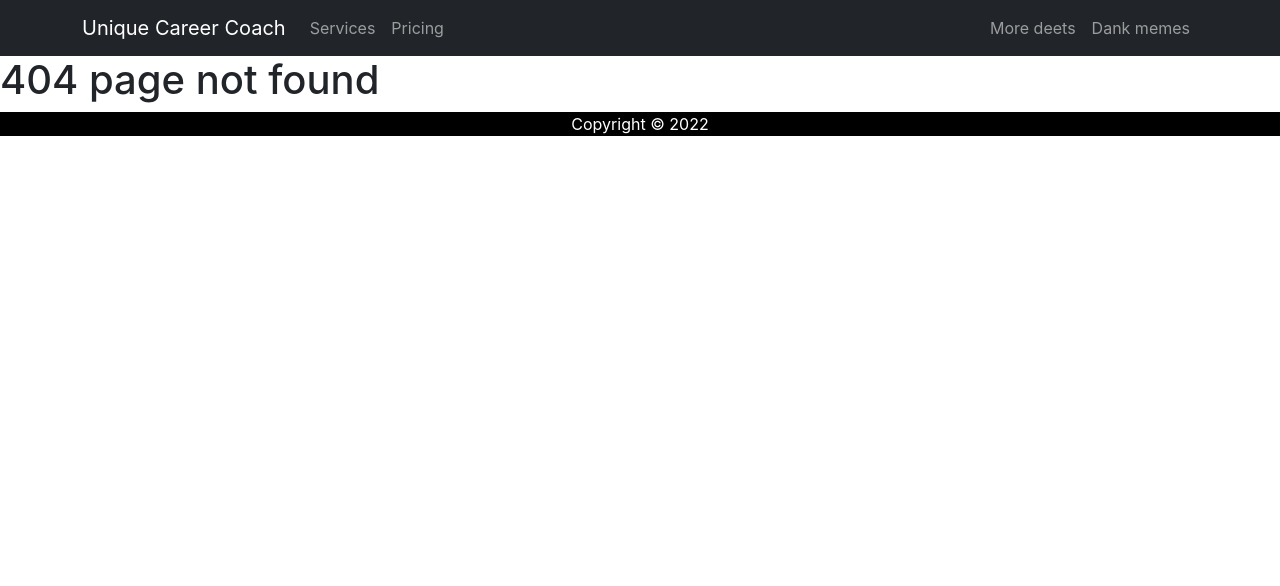
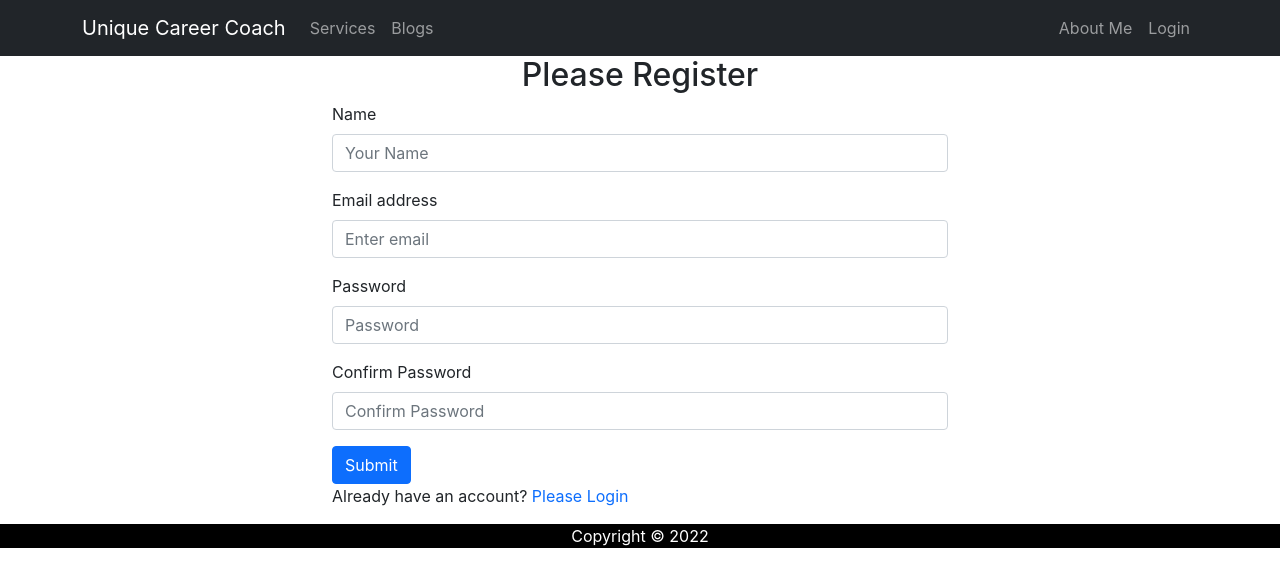
Before and after one commit to AtiqRahman1/unique-career-coach-assignment10, a React (Create React App) app: page /register in a window 1280 px wide. Before the commit this address had no page. Shown: the top 586 px of the page. Built offline with nearby package versions, Linux system fonts and the light colour scheme.

Commit message:
complete register form

```diff
--- a/src/App.js
+++ b/src/App.js
@@ -5,7 +5,9 @@ import Blogs from './components/Blogs/Blogs';
 import Footer from './components/Footer/Footer';
 import Header from './components/Header/Header';
 import Home from './components/Home/Home';
+import Login from './components/Login/Login';
 import NotFound from './components/NotFound/NotFound';
+import Register from './components/Register/Register';
 
 
 function App() {
@@ -14,8 +16,11 @@ function App() {
       <Header></Header>
       <Routes>
         <Route path='/' element={<Home></Home>}></Route>
+        <Route path='/home' element={<Home></Home>}></Route>
         <Route path='/blogs' element={<Blogs></Blogs>}></Route>
         <Route path='/aboutme' element={<AboutMe></AboutMe>}></Route>
+        <Route path='/login' element={<Login></Login>}></Route>
+        <Route path='/register' element={<Register></Register>}></Route>
         <Route path='*' element={<NotFound></NotFound>}></Route>
 
       </Routes>
--- a/src/components/Blogs/Blogs.js
+++ b/src/components/Blogs/Blogs.js
@@ -2,7 +2,7 @@ import React from 'react';
 
 const Blogs = () => {
     return (
-        <div>
+        <div id='blogs'>
             <h2>Answer of questions</h2>
         </div>
     );
--- a/src/components/Header/Header.js
+++ b/src/components/Header/Header.js
@@ -1,22 +1,23 @@
 import React from 'react';
 import { Container, Nav, Navbar } from 'react-bootstrap';
+import { Link } from 'react-router-dom';
 
 const Header = () => {
     return (
         <>
-            <Navbar collapseOnSelect expand="lg" bg="dark" variant="dark">
+            <Navbar collapseOnSelect expand="lg" sticky='top' bg="dark" variant="dark">
                 <Container>
                     <Navbar.Brand href="#home">Unique Career Coach</Navbar.Brand>
                     <Navbar.Toggle aria-controls="responsive-navbar-nav" />
                     <Navbar.Collapse id="responsive-navbar-nav">
                         <Nav className="me-auto">
                             <Nav.Link href="#services">Services</Nav.Link>
-                            <Nav.Link href="#pricing">Pricing</Nav.Link>
+                            <Nav.Link href="#blogs">Blogs</Nav.Link>
                         </Nav>
                         <Nav>
-                            <Nav.Link href="#deets">More deets</Nav.Link>
-                            <Nav.Link eventKey={2} href="#memes">
-                                Dank memes
+                            <Nav.Link as={Link} to="aboutme">About Me</Nav.Link>
+                            <Nav.Link as={Link} to="login">
+                                Login
                             </Nav.Link>
                         </Nav>
                     </Navbar.Collapse>
--- /dev/null
+++ b/src/components/Login/Login.js
@@ -0,0 +1,36 @@
+import React from 'react';
+import { Button, Form } from 'react-bootstrap';
+import { Link, useNavigate } from 'react-router-dom';
+
+const Login = () => {
+    const navigate = useNavigate()
+
+    const navigateRegister = event => {
+        navigate('/register')
+    }
+    return (
+        <div className='container w-50 mx-auto'>
+            <h2 className='text-center'>Please Login</h2>
+            <Form>
+                <Form.Group className="mb-3" controlId="formBasicEmail">
+                    <Form.Label>Email address</Form.Label>
+                    <Form.Control type="email" placeholder="Enter email" />
+                </Form.Group>
+
+                <Form.Group className="mb-3" controlId="formBasicPassword">
+                    <Form.Label>Password</Form.Label>
+                    <Form.Control type="password" placeholder="Password" />
+                </Form.Group>
+                <Form.Group className="mb-3" controlId="formBasicCheckbox">
+                    <Form.Check type="checkbox" label="Check me out" />
+                </Form.Group>
+                <Button variant="primary" type="submit">
+                    Login
+                </Button>
+            </Form>
+            <p>New here? <Link to='/register' className='text-primary pe-auto text-decoration-none' onClick={navigateRegister}>Please Register</Link></p>
+        </div>
+    );
+};
+
+export default Login;
--- /dev/null
+++ b/src/components/Register/Register.js
@@ -0,0 +1,42 @@
+import React from 'react';
+import { Button, Form } from 'react-bootstrap';
+import { Link, useNavigate } from 'react-router-dom';
+
+const Register = () => {
+    const navigate = useNavigate()
+
+    const navigateLogin = event => {
+        navigate('/login')
+    }
+    return (
+        <div className='container w-50 mx-auto'>
+            <h2 className='text-center'>Please Register</h2>
+            <Form>
+                <Form.Group className="mb-3" controlId="formBasicEmail">
+                    <Form.Label>Name</Form.Label>
+                    <Form.Control type="text" placeholder="Your Name" />
+                </Form.Group>
+                <Form.Group className="mb-3" controlId="formBasicEmail">
+                    <Form.Label>Email address</Form.Label>
+                    <Form.Control type="email" placeholder="Enter email" required />
+                </Form.Group>
+
+                <Form.Group className="mb-3" controlId="formBasicPassword">
+                    <Form.Label>Password</Form.Label>
+                    <Form.Control type="password" placeholder="Password" required />
+                </Form.Group>
+                <Form.Group className="mb-3" controlId="formBasicPassword">
+                    <Form.Label>Confirm Password</Form.Label>
+                    <Form.Control type="confirmPassword" placeholder="Confirm Password" required />
+                </Form.Group>
+
+                <Button variant="primary" type="submit">
+                    Submit
+                </Button>
+            </Form>
+            <p>Already have an account? <Link to='/login' className='text-primary pe-auto text-decoration-none' onClick={navigateLogin}>Please Login</Link></p>
+        </div>
+    );
+};
+
+export default Register;
--- a/src/components/Services/Services.js
+++ b/src/components/Services/Services.js
@@ -12,8 +12,8 @@ const Services = () => {
     }, [])
 
     return (
-        <div className=' bg-black'>
-            <h2 className='text-center my-4'> Our Services</h2>
+        <div id='services' className=' bg-black'>
+            <h1 className='text-center text-white my-4'> Our Services</h1>
             <div className='services-container'>
                 {
                     services.map(service => <Service
```
